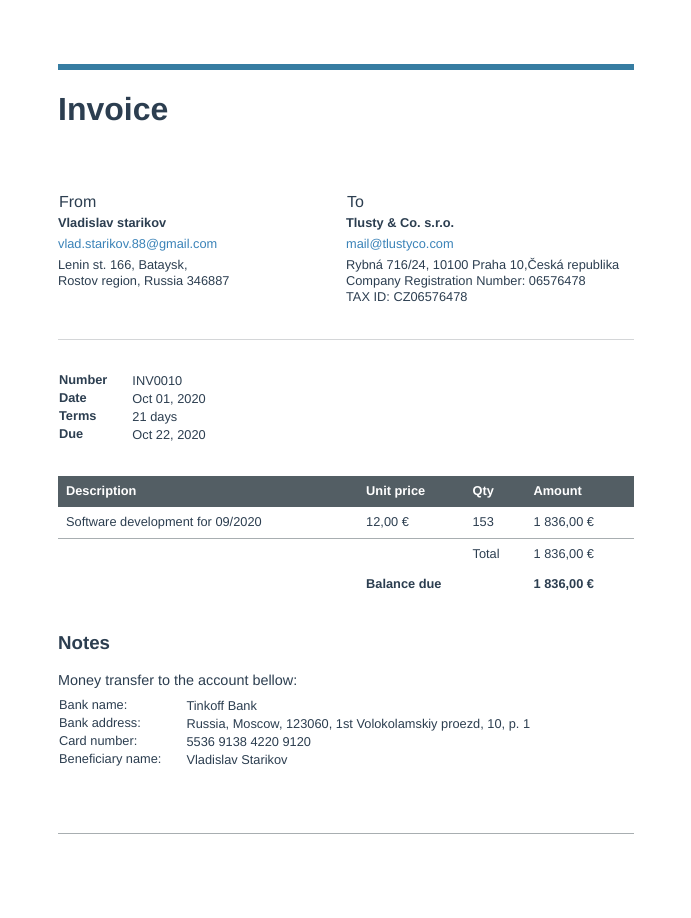
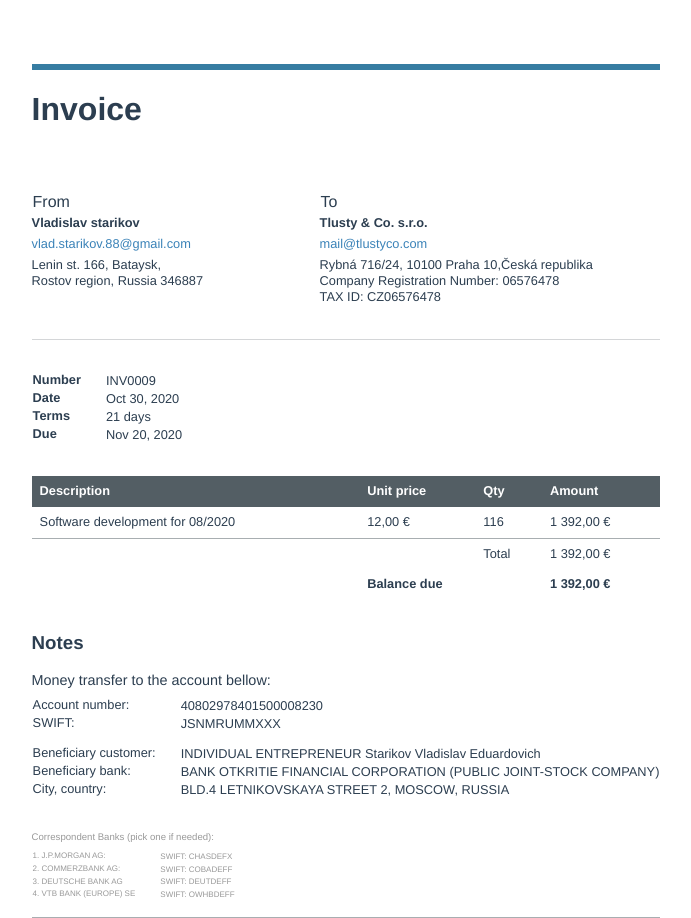
Before and after one commit to vladstarikov88/invoice-creator, a Vue app: page / in a window 1280 px wide. Shown: the whole page, without its empty margins (294-985 px from the left). Before the commit the page ends 834 px from the top, so only its background shows below. Built offline with nearby package versions, Linux system fonts and the light colour scheme.

Commit message:
update details

```diff
--- a/src/_data.js
+++ b/src/_data.js
@@ -15,33 +15,61 @@ TAX ID: CZ06576478`,
 
 export const pricePerHour = 12;
 
-export const hoursWorked = 153;
+export const hoursWorked = 116;
 
 export const invoicePeriod = 21;
 
-export const rawInvoiceNumber = 10;
+export const rawInvoiceNumber = 9;
 
-export const developmentPeriod = '09/2020';
+export const developmentPeriod = '08/2020';
 
-export const dateFrom = '2020-10-01';
+export const dateFrom = '2020-10-30';
 
 export const currencyName = 'EUR';
 
 export const bankAccountDetails = [
   {
-    name: 'Bank name:',
-    value: 'Tinkoff Bank',
+    name: 'Account number:',
+    value: '40802978401500008230',
   },
   {
-    name: 'Bank address:',
-    value: 'Russia, Moscow, 123060, 1st Volokolamskiy proezd, 10, p. 1',
+    name: 'SWIFT:',
+    value: 'JSNMRUMMXXX',
   },
   {
-    name: 'Card number:',
-    value: '5536 9138 4220 9120',
+    name: '',
+    value: '',
+    padding: '6px',
   },
   {
-    name: 'Beneficiary name:',
-    value: 'Vladislav Starikov',
+    name: 'Beneficiary customer:',
+    value: 'INDIVIDUAL ENTREPRENEUR Starikov Vladislav Eduardovich',
+  },
+  {
+    name: 'Beneficiary bank:',
+    value: 'BANK OTKRITIE FINANCIAL CORPORATION (PUBLIC JOINT-STOCK COMPANY)',
+  },
+  {
+    name: 'City, country:',
+    value: 'BLD.4 LETNIKOVSKAYA STREET 2, MOSCOW, RUSSIA',
   },
 ];
+
+export const correspondentBanks = [
+  {
+    name: '1. J.P.MORGAN AG:',
+    value: 'SWIFT: CHASDEFX',
+  },
+  {
+    name: '2. COMMERZBANK AG:',
+    value: 'SWIFT: COBADEFF',
+  },
+  {
+    name: '3. DEUTSCHE BANK AG',
+    value: 'SWIFT: DEUTDEFF',
+  },
+  {
+    name: '4. VTB BANK (EUROPE) SE',
+    value: 'SWIFT: OWHBDEFF',
+  },
+];
--- a/src/components/InvoicePage/blocks/Notes.vue
+++ b/src/components/InvoicePage/blocks/Notes.vue
@@ -1,47 +1,33 @@
 <template>
   <div>
     <h3>Notes</h3>
-    <h4 class="notes-header">Money transfer to the account bellow:</h4>
-    <table class="notes-table">
-      <tbody>
-        <template
-          v-for="detail in bankAccountDetails"
-        >
-          <tr :key="detail.name">
-            <th>{{detail.name}}</th>
-            <td>{{detail.value}}</td>
-          </tr>
-        </template>
-      </tbody>
-    </table>
+
+    <table-details-info
+      title="Money transfer to the account bellow:"
+      :details-list="bankAccountDetails"
+      style="margin-bottom: 2rem"
+    />
+    <table-details-info
+      dense
+      title="Correspondent Banks (pick one if needed):"
+      :details-list="correspondentBanks"
+    />
   </div>
 </template>
 
 <script>
-import { bankAccountDetails } from '@/_data';
+import { bankAccountDetails, correspondentBanks } from '@/_data';
+import TableDetailsInfo from '../components/TableDetailsInfo.vue';
 
 export default {
+  components: {
+    TableDetailsInfo,
+  },
   data() {
     return {
       bankAccountDetails,
+      correspondentBanks,
     };
   },
 };
 </script>
-
-<style lang="scss" scoped>
-.notes-header {
-  font-weight: 500;
-  font-size: 0.9rem;
-  padding: 0 0 0.5rem;
-  margin: 0;
-}
-.notes-table {
-  margin-bottom: 4rem;
-  th {
-    font-weight: 300;
-    padding-right: 1.5rem;
-    padding-bottom: 0.15rem;
-  }
-}
-</style>
--- /dev/null
+++ b/src/components/InvoicePage/components/TableDetailsInfo.vue
@@ -0,0 +1,71 @@
+<template>
+  <div
+    class="table-details"
+    :class="{dense}"
+  >
+    <h4 class="notes-header">{{title}}</h4>
+    <table class="notes-table">
+      <tbody>
+        <template
+          v-for="detail in detailsList"
+        >
+          <tr :key="detail.name">
+            <th>{{detail.name}}</th>
+            <td
+              :style="`padding: ${detail.padding}`"
+            >{{detail.value}}</td>
+          </tr>
+        </template>
+      </tbody>
+    </table>
+  </div>
+</template>
+
+<script>
+export default {
+  props: {
+    title: {
+      type: String,
+      deafult: '',
+    },
+    detailsList: {
+      type: Array,
+      default() {
+        return [];
+      },
+    },
+    dense: {
+      type: Boolean,
+      deafult: false,
+    },
+  },
+};
+</script>
+
+<style lang="scss">
+.notes-header {
+  font-weight: 500;
+  font-size: 0.9rem;
+  padding: 0 0 0.5rem;
+  margin: 0;
+}
+.notes-table {
+  margin-bottom: 1rem;
+  th {
+    font-weight: 300;
+    padding-right: 1.5rem;
+    padding-bottom: 0.15rem;
+  }
+}
+.dense {
+  color: #999;
+  .notes-header {
+    font-size: 0.6rem;
+  }
+  .notes-table {
+    th, td {
+      font-size: 0.5rem;
+    }
+  }
+}
+</style>
```
